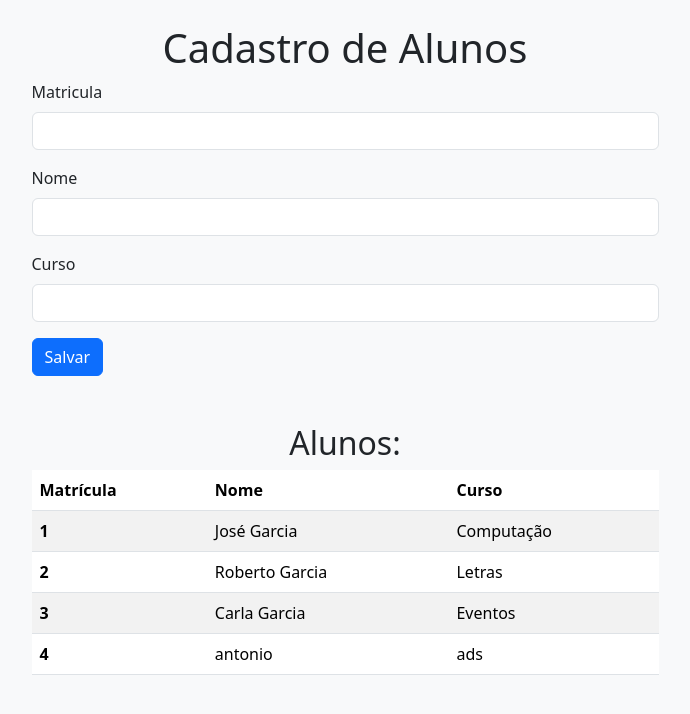
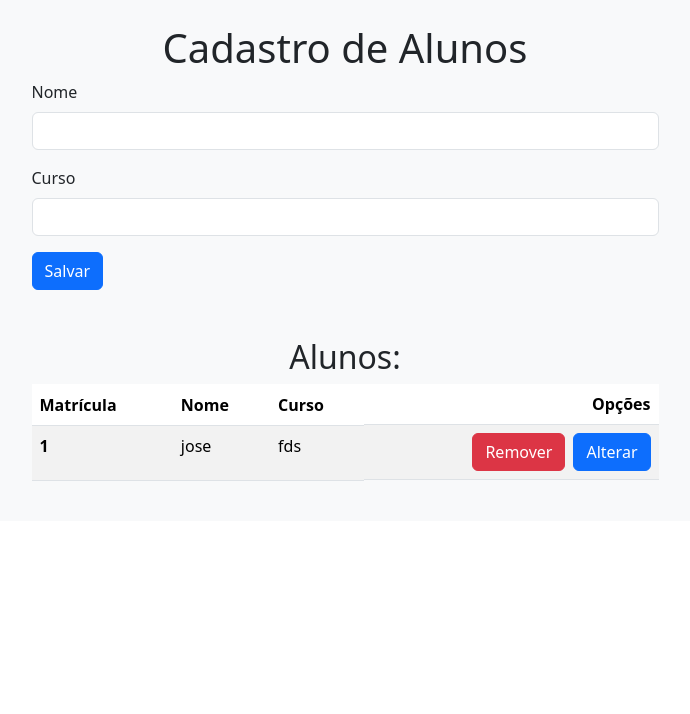
Before and after one commit to ojosegarcia/cad-aluno, an Angular app: page / in a window 1280 px wide. Shown: the top 714 px of the page, without its empty margins (295-985 px from the left). Built offline with nearby package versions, Linux system fonts and the light colour scheme; data requests are answered from the project's data file.

Commit message:
👌 Implementação da  opção de  alterar e remover

```diff
--- a/db.json
+++ b/db.json
@@ -1,24 +1,9 @@
 {
   "students": [
     {
-      "id": "1",
-      "name": "José Garcia",
-      "course": "Computação"
-    },
-    {
-      "id": "2",
-      "name": "Roberto Garcia",
-      "course": "Letras"
-    },
-    {
-      "id": "3",
-      "name": "Carla Garcia",
-      "course": "Eventos"
-    },
-    {
-      "id": "4",
-      "name": "antonio",
-      "course": "ads"
+      "id": 1,
+      "name": "jose",
+      "course": "fds"
     }
   ]
 }
--- a/package.json
+++ b/package.json
@@ -21,7 +21,6 @@
     "@ng-bootstrap/ng-bootstrap": "^16.0.0",
     "@popperjs/core": "^2.11.8",
     "bootstrap": "^5.3.2",
-    "json-server": "^1.0.0-alpha.23",
     "rxjs": "~7.8.0",
     "tslib": "^2.3.0",
     "zone.js": "~0.14.3"
--- a/src/app/student.service.ts
+++ b/src/app/student.service.ts
@@ -20,4 +20,11 @@ save(student:Student): Observable<Student>{
   return this.http.post<Student>(this.url, student);
 }
 
+delete(student:Student): Observable<void> {
+  return this.http.delete<void>(`${this.url}/${student.id}`);
 }
+
+update(student:Student): Observable<Student> {
+  return this.http.put<Student>(`${this.url}/${student.id}`,student);
+}
+}
--- a/src/app/students/students.component.html
+++ b/src/app/students/students.component.html
@@ -3,14 +3,7 @@
         <div class="col-7 m-auto">
             <h1 class="text-center">Cadastro de Alunos</h1>
             <form [formGroup]="formGroupStudent">
-                <div class="mb-3">
-                    <label for="matricula" class="form-label">Matricula</label>
-                    <input type="text" class="form-control"
-                    id="matricula"
-                    formControlName="id"
-                    />
 
-                </div>
                 <div class="mb-3">
                     <label for="nome" class="form-label">Nome</label>
                     <input type="text" class="form-control"
@@ -37,6 +30,7 @@
                         <th scope="col">Matrícula</th>
                         <th scope="col">Nome</th>
                         <th scope="col">Curso</th>
+                        <th class="d-flex justify-content-end" scope="col">Opções</th>
                     </tr>
                 </thead>
                 <tbody>
@@ -44,6 +38,10 @@
                         <th scope="row">{{student.id}}</th>
                         <td>{{student.name}}</td>
                         <td>{{student.course}}</td>
+                        <td class="d-flex justify-content-end">
+                            <button class="btn btn-danger me-2" (click)="delete (student)">Remover</button>
+                            <button class="btn btn-primary" (click)="edit(student)">Alterar</button>
+                        </td>
                     </tr>
                 </tbody>
             </table>
--- a/src/app/students/students.component.ts
+++ b/src/app/students/students.component.ts
@@ -12,6 +12,7 @@ import { StudentService } from '../student.service';
 export class StudentsComponent implements OnInit{
   students: Student[] = [];
   formGroupStudent: FormGroup;
+  isEditing: boolean = false;
 
   ngOnInit(): void {
     this.loadStudents();
@@ -34,9 +35,31 @@ export class StudentsComponent implements OnInit{
   }
 
   save(){
+    if(this.isEditing){
+    this.service.update(this.formGroupStudent.value).subscribe({
+      next: () => {
+        this.loadStudents();
+        this.isEditing= false;
+      }
+
+    });
+  }
+
+  else{
     this.service.save(this.formGroupStudent.value).subscribe({
-      next: data => this.students.push  (data)
+      next: data => this.students.push(data)
     });
+  }
+  this.formGroupStudent.reset();
+}
+  delete(student:Student){
+    this.service.delete(student) .subscribe({
+      next: () => this.loadStudents()
+    });
+  }
 
+  edit(student:Student){
+    this.formGroupStudent.setValue(student);
+    this.isEditing= true;
   }
 }
```
Also changed, not shown: 1 other file (tests, documents, lock files or other folders).
